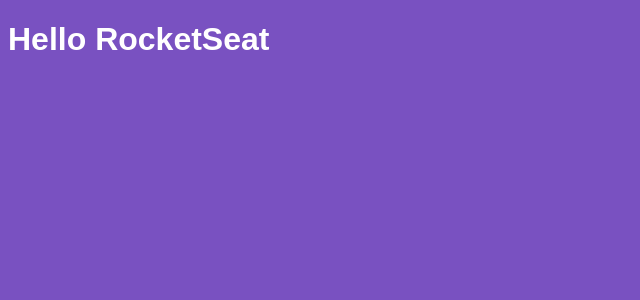
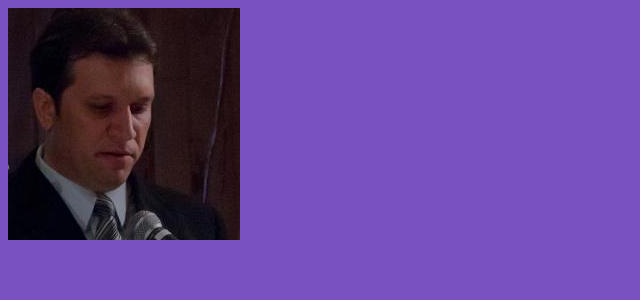
Before and after one commit to ricardominze/introducao-react, a React app: page / in a window 1280 px wide. Shown: the top 300 px of the page, without its empty margins (0-640 px from the left). Built offline with nearby package versions, Linux system fonts and the light colour scheme.

Commit message:
Importando imagens

```diff
--- a/package.json
+++ b/package.json
@@ -13,6 +13,7 @@
     "@babel/preset-react": "^7.8.3",
     "babel-loader": "^8.0.6",
     "css-loader": "^3.4.2",
+    "file-loader": "^5.1.0",
     "style-loader": "^1.1.3",
     "webpack": "^4.41.6",
     "webpack-cli": "^3.3.11",
--- a/src/App.js
+++ b/src/App.js
@@ -1,8 +1,10 @@
 import React from 'react';
 import './App.css';
 
+import profile from './assets/profile.jpg';
+
 function App() {
-  return <h1>Hello RocketSeat</h1>;
+  return <img src={profile}></img>;
 }
 
 export default App;
--- a/webpack.config.js
+++ b/webpack.config.js
@@ -24,6 +24,12 @@ module.exports = {
         {loader: 'style-loader'},
         {loader: 'css-loader'}
       ]
+      },
+      {
+        test: /.*\.(gif|png|jpe?g)$/i,
+        use:{
+          loader: 'file-loader'
+        }
       }
     ]
   }
```
Also changed, not shown: src/assets/profile.jpg (added), 1 other file (tests, documents, lock files or other folders).
